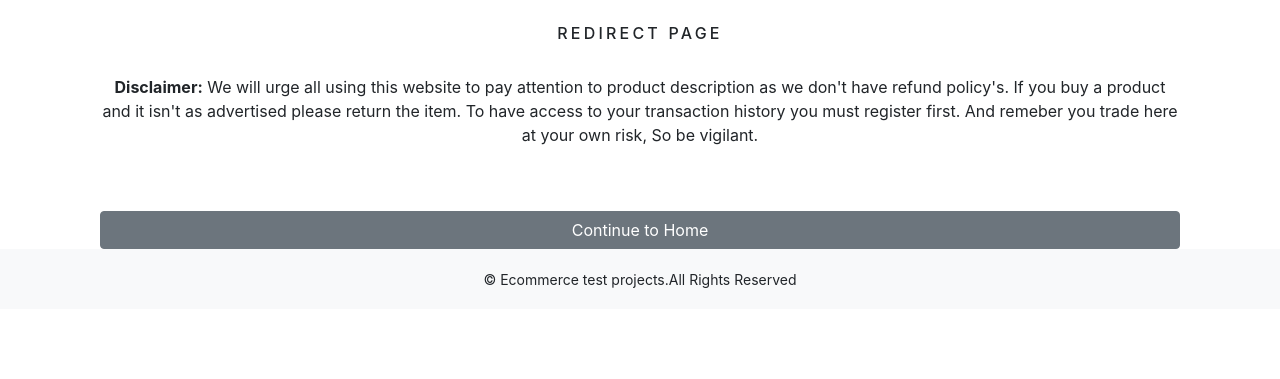
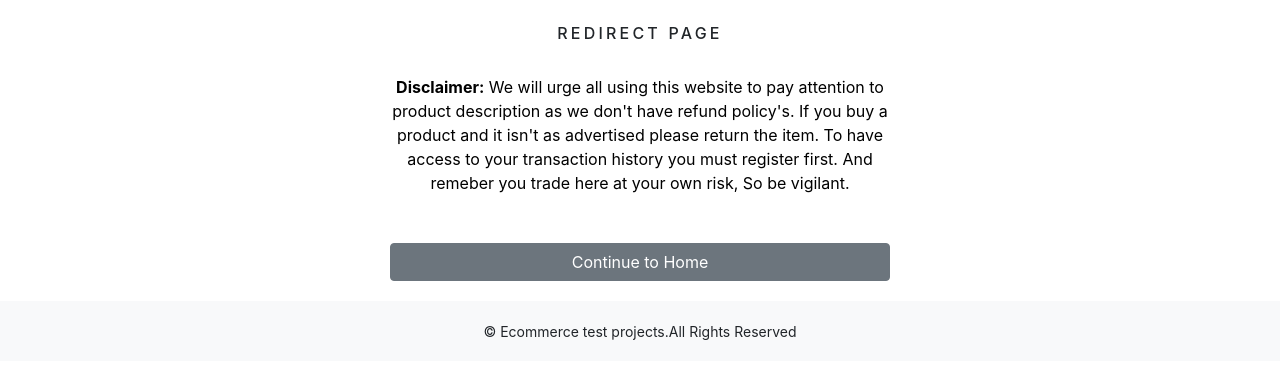
Before and after one commit to nexto123/ecommerce-assignments, a Django app: template shop/templates/index.html in a window 1280 px wide. Shown: the part 158-537 px from the top of the page. Run offline with Django 3.2, Linux system fonts and the light colour scheme; the template is opened without the code that fills it, so the values that code supplies are empty; parts of the project's set-up code (start-up, migrations or seed data) failed here and were passed over; some libraries are stand-ins or nearby versions.

Commit message:
created styles for index & about page

```diff
--- a/static/css/custom.css
+++ b/static/css/custom.css
@@ -6,6 +6,14 @@
 	letter-spacing: .2em;
 	font-size: 14px;
 	text-transform: uppercase;
+}
+.about{
+	color: black;
+}
+.about-text{
+	color: #000;
+	margin: auto;
+	max-width: 500px;
 }
 .dropdown-item {
 	font-size: 14px;
@@ -18,6 +26,7 @@
 	height: 60px;
 }
 .my_footer p {
+	margin-top: 20px;
 	padding-top: 20px;
 	font-size: 14px;
 }
@@ -115,7 +124,7 @@
 	background-image: none !important;
 }
 .stripe-button-el span {
-	display: : block;
+	display: block;
 	position: relative;
 	padding: 0px 12px;
 	height: 36px !important;
```
